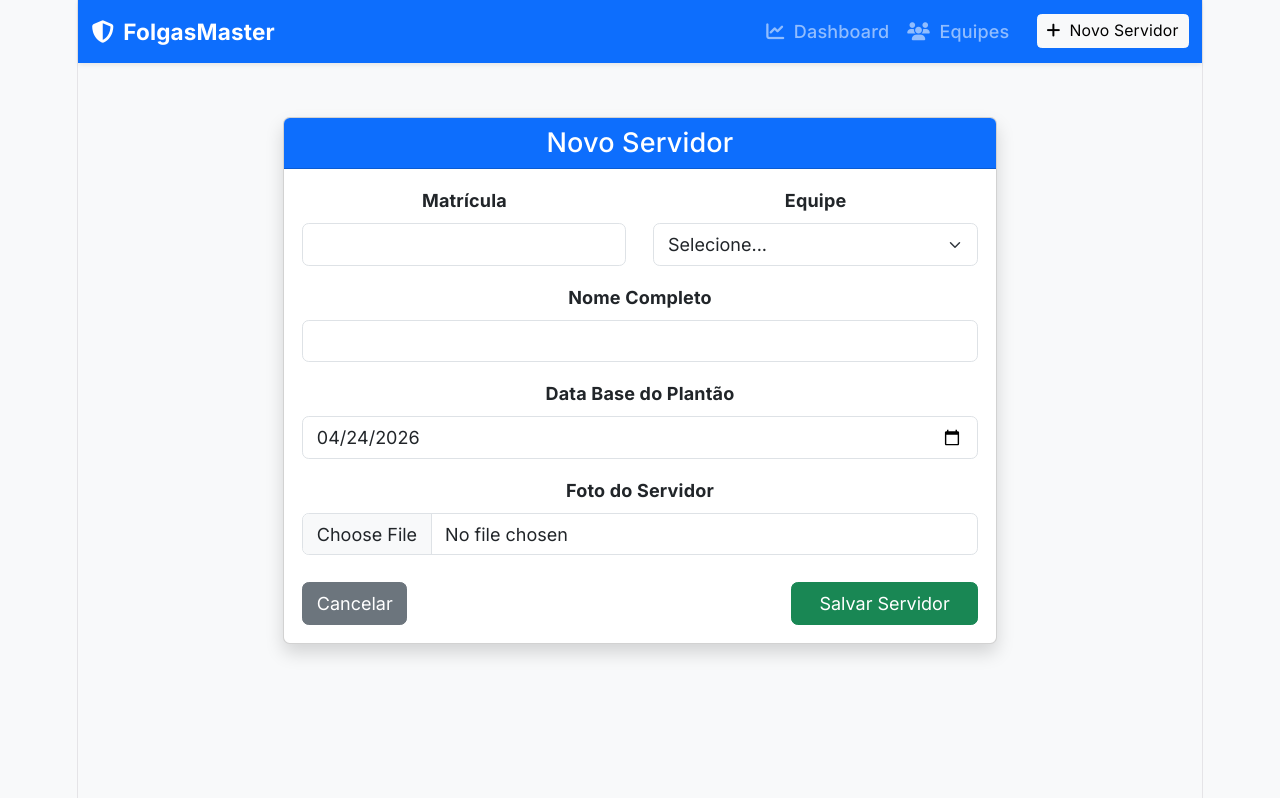
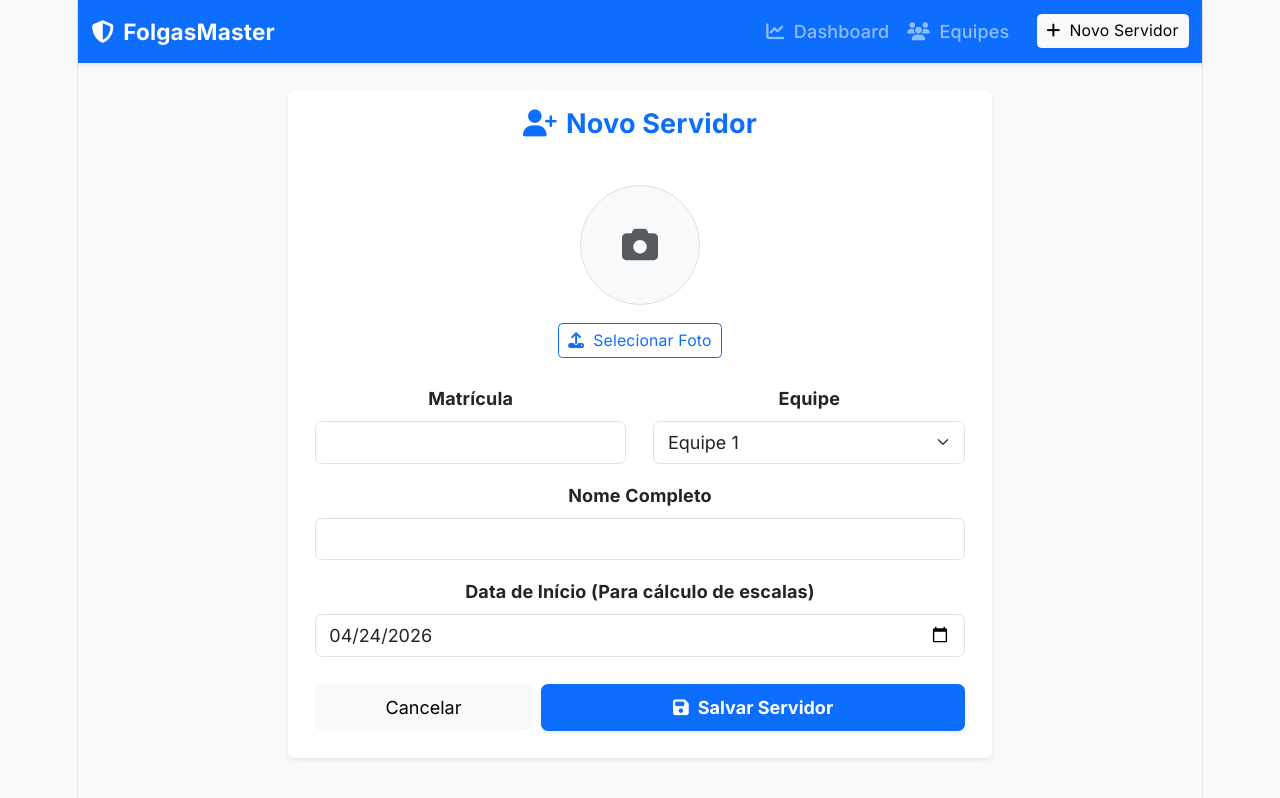
Before and after one commit to Paulo0012/FolgasMaster, a React (Vite) app in the folder frontend/: page /servidor/novo in a window 1280 px wide. Shown: the top 798 px of the page. Built offline with nearby package versions, Linux system fonts and the light colour scheme; sample sign-in values are in the browser's storage.

Commit message:
feat: Atualizando frontend/services/api.ts, atualizando const servidor

```diff
--- a/frontend/src/pages/ServidorCadastro.tsx
+++ b/frontend/src/pages/ServidorCadastro.tsx
@@ -1,15 +1,18 @@
 import React, { useState } from 'react';
 import { useNavigate } from 'react-router-dom';
-import api from '../services/api';
+import { servidorService } from '../services/api';
 import FormInput from '../components/Common/FormInput';
+import FotoUpload from '../components/Common/FotoUpload';
+import SubmitButton from '../components/Common/SubmitButton';
 
 const ServidorCadastro: React.FC = () => {
     const navigate = useNavigate();
+    const [loading, setLoading] = useState(false);
     const [foto, setFoto] = useState<File | null>(null);
     const [formData, setFormData] = useState({
         matricula: '',
         nome_completo: '',
-        equipe: '',
+        equipe: 'E1',
         data_base_plantao: new Date().toISOString().split('T')[0],
     });
 
@@ -19,8 +22,8 @@ const ServidorCadastro: React.FC = () => {
 
     const handleSubmit = async (e: React.FormEvent) => {
         e.preventDefault();
+        setLoading(true);
 
-        // Preparando os dados para envio (Multi-part para suportar imagem)
         const data = new FormData();
         data.append('matricula', formData.matricula);
         data.append('nome_completo', formData.nome_completo);
@@ -29,27 +32,39 @@ const ServidorCadastro: React.FC = () => {
         if (foto) data.append('foto', foto);
 
         try {
-            await api.post('servidores/', data, {
-                headers: { 'Content-Type': 'multipart/form-data' }
-            });
-            alert('Servidor cadastrado com sucesso!');
+            await servidorService.create(data);
+            alert("Servidor cadastrado com sucesso!");
             navigate('/equipes');
-        } catch (error) {
-            console.error("Erro ao cadastrar:", error);
-            alert('Erro ao salvar servidor.');
+        } catch (err) {
+            console.error(err);
+            alert("Erro ao cadastrar servidor. Verifique os dados.");
+        } finally {
+            setLoading(false);
         }
     };
 
     return (
-        <div className="container mt-5">
-            <div className="card shadow col-md-8 mx-auto">
-                <div className="card-header bg-primary text-white">
-                    <h4 className="mb-0">Novo Servidor</h4>
+        <div className="container mt-4 animate__animated animate__fadeIn">
+            <div className="row justify-content-center">
+                <div className="col-md-8">
+                    <div className="card border-0 shadow-sm">
+                        <div className="card-header bg-white py-3 border-0">
+                            <h4 className="fw-bold mb-0 text-primary">
+                                <i className="fas fa-user-plus me-2"></i>Novo Servidor
+                            </h4>
                         </div>
-                <form onSubmit={handleSubmit} className="card-body">
+                        <div className="card-body p-4">
+                            <form onSubmit={handleSubmit}>
+                                <FotoUpload onFileSelect={setFoto} />
+
                                 <div className="row">
                                     <div className="col-md-6">
-                            <FormInput label="Matrícula" name="matricula" value={formData.matricula} onChange={handleChange} />
+                                        <FormInput
+                                            label="Matrícula"
+                                            name="matricula"
+                                            value={formData.matricula}
+                                            onChange={handleChange}
+                                        />
                                     </div>
                                     <div className="col-md-6">
                                         <FormInput
@@ -67,20 +82,35 @@ const ServidorCadastro: React.FC = () => {
                                     </div>
                                 </div>
 
-                    <FormInput label="Nome Completo" name="nome_completo" value={formData.nome_completo} onChange={handleChange} />
+                                <FormInput
+                                    label="Nome Completo"
+                                    name="nome_completo"
+                                    value={formData.nome_completo}
+                                    onChange={handleChange}
+                                />
 
-                    <FormInput label="Data Base do Plantão" name="data_base_plantao" type="date" value={formData.data_base_plantao} onChange={handleChange} />
+                                <FormInput
+                                    label="Data de Início (Para cálculo de escalas)"
+                                    name="data_base_plantao"
+                                    type="date"
+                                    value={formData.data_base_plantao}
+                                    onChange={handleChange}
+                                />
 
-                    <div className="mb-4">
-                        <label className="form-label fw-bold">Foto do Servidor</label>
-                        <input type="file" className="form-control" onChange={(e) => setFoto(e.target.files ? e.target.files[0] : null)} />
-                    </div>
-
-                    <div className="d-flex justify-content-between">
-                        <button type="button" className="btn btn-secondary" onClick={() => navigate(-1)}>Cancelar</button>
-                        <button type="submit" className="btn btn-success px-4">Salvar Servidor</button>
+                                <div className="d-flex gap-2 mt-4">
+                                    <button type="button" className="btn btn-light w-50" onClick={() => navigate(-1)}>
+                                        Cancelar
+                                    </button>
+                                    <SubmitButton
+                                        loading={loading}
+                                        text="Salvar Servidor"
+                                        icon="save"
+                                    />
                                 </div>
                             </form>
+                        </div>
+                    </div>
+                </div>
             </div>
         </div>
     );
--- a/frontend/src/services/api.ts
+++ b/frontend/src/services/api.ts
@@ -51,6 +51,7 @@ export const authService = {
 export const servidorService = {
     getAll: () => api.get<Servidor[]>('servidores/'),
     getById: (id: number) => api.get<Servidor>(`servidores/${id}/`),
+    getMe: () => api.get<Servidor>('servidores/me/'),
     create: (data: FormData) => api.post('servidores/', data, {
         headers: { 'Content-Type': 'multipart/form-data' } // Importante para fotos
     }),
```
Also changed, not shown: frontend/src/pages/.ServidorCadastro.tsx (deleted). Lines whose indentation alone changed are shown as unchanged.
